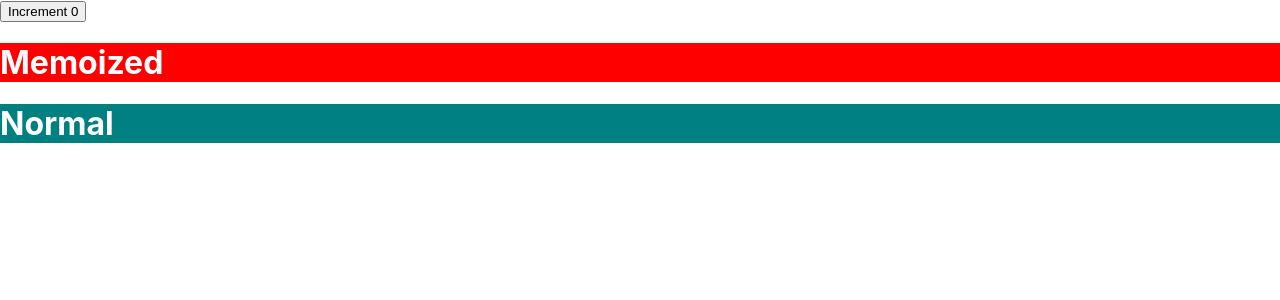
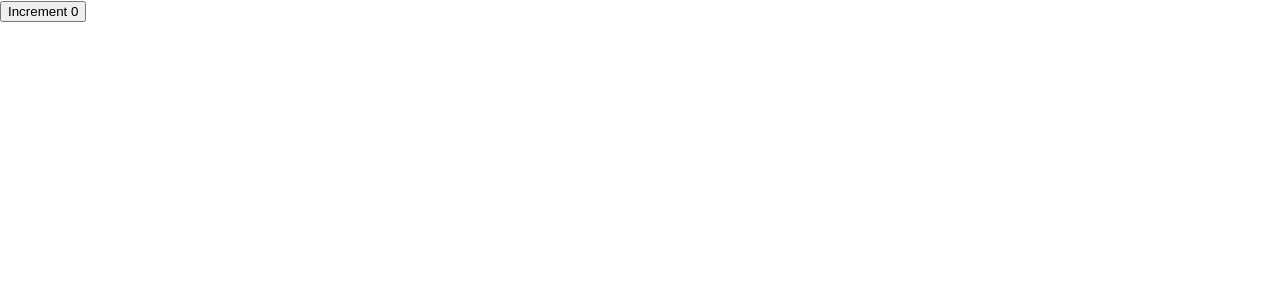
Before and after one commit to anandbabup/react.express, a React (Create React App) app: page / in a window 1280 px wide. Shown: the top 300 px of the page. Built offline with nearby package versions, Linux system fonts and the light colour scheme.

Commit message:
useCallback for memoize a function

```diff
--- a/src/App.js
+++ b/src/App.js
@@ -1,28 +1,23 @@
 import logo from './logo.svg';
 import './App.css';
-import React, { useState, memo, useMemo } from 'react'
+import React, { useState, memo, useCallback, useEffect } from 'react'
 
-
-const Heading = memo(({ style, title }) => {
-  console.log('Rendered:', title)
-
-  return <h1 style={style}>{title}</h1>
+const Logger = memo((props) => {
+  props.log()
+  return null
 })
 
 function App() {
   const [count, setCount] = useState(0)
+  const count5 = Math.floor(count / 5)
 
-  const normalStyle = {
-    backgroundColor: 'teal',
-    color: 'white',
+  const memoizedFunction = useCallback(() => {
+    console.log('useCallback')
+  }, [count5])
+
+  const normalFunction = () => {
+    console.log('normal')
   }
-
-  const memoizedStyle = useMemo(() => {
-    return {
-      backgroundColor: 'red',
-      color: 'white',
-    }
-  }, [])
 
   return (
     <>
@@ -33,8 +28,8 @@ function App() {
       >
         Increment {count}
       </button>
-      <Heading style={memoizedStyle} title="Memoized" />
-      <Heading style={normalStyle} title="Normal" />
+      <Logger log={memoizedFunction} />
+      <Logger log={normalFunction} />
     </>
   )
 }
```
